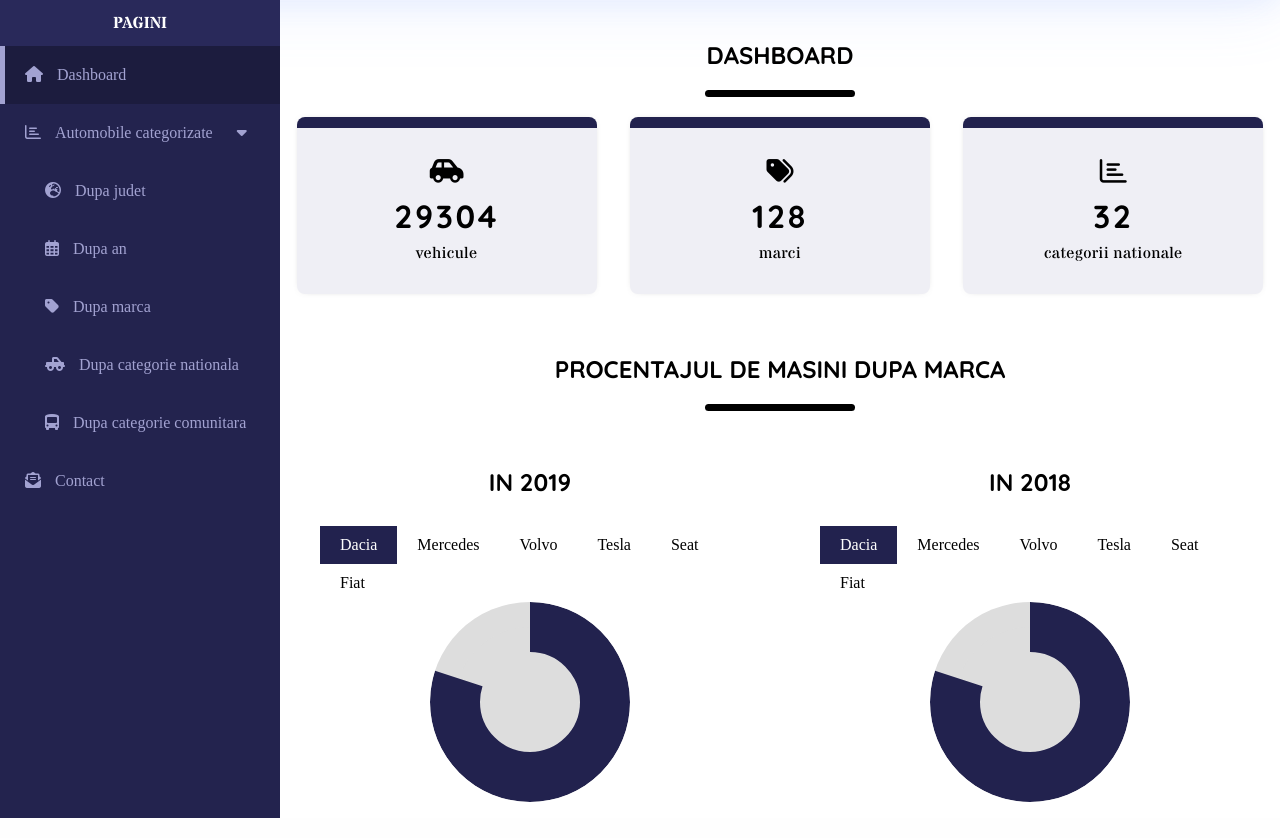
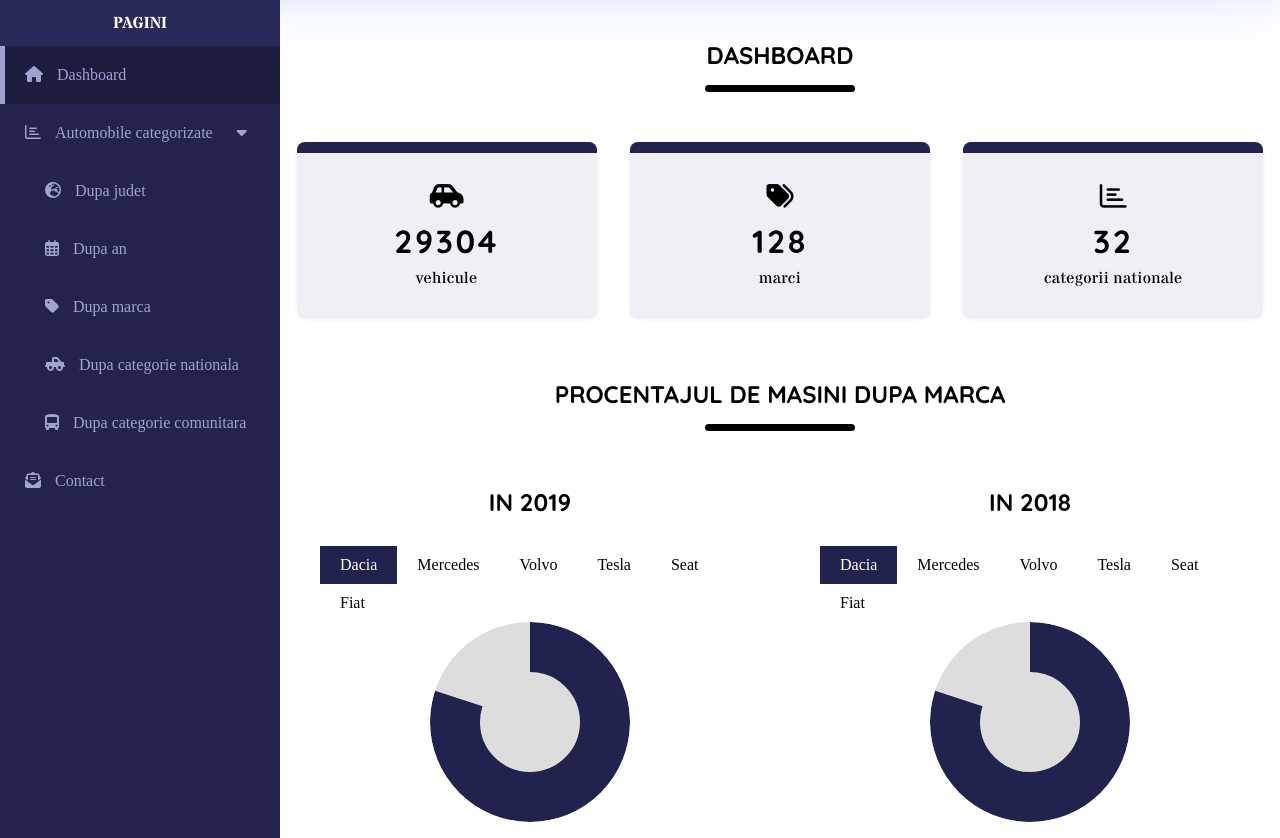
Before and after one commit to monicamacovei/work, a PHP site: page / in a window 1280 px wide. Shown: the part 84-922 px from the top of the page. Run offline with PHP 8.4, Linux system fonts and the light colour scheme; some libraries are stand-ins or nearby versions.

Commit message:
titles styling

```diff
--- a/css/style.css
+++ b/css/style.css
@@ -49,6 +49,9 @@ aside > h2 {
     font-size: 16px;
     text-transform: uppercase;
     font-family: 'Stardos Stencil', cursive;
+}
+section.dashboard-boxes .title {
+    margin-bottom: 50px;
 }
 nav ul {
     list-style-type: none;
@@ -241,8 +244,9 @@ p.menu-label {
 }
 .title:after {
     content: '';
-    height: 7px;width: 150px;background: #000;display: block;margin-left: auto;
-    margin-right: auto;margin-top: 20px;border-radius: 16px;
+    height: 7px;width: 150px;
+    background: #000;display: block;margin-left: auto;
+    margin-right: auto;margin-top: 15px;border-radius: 16px;
 }
 
 .procentaj-masini .title {
```
